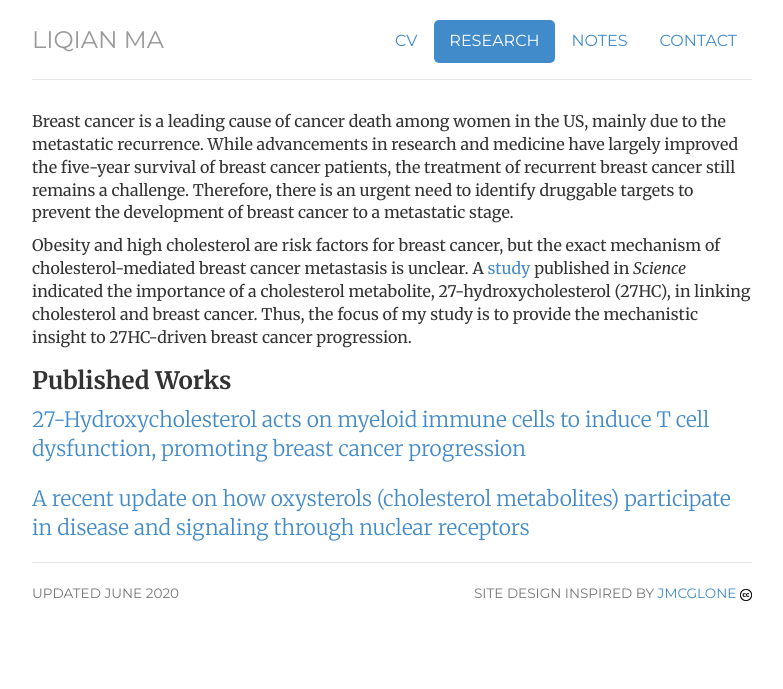
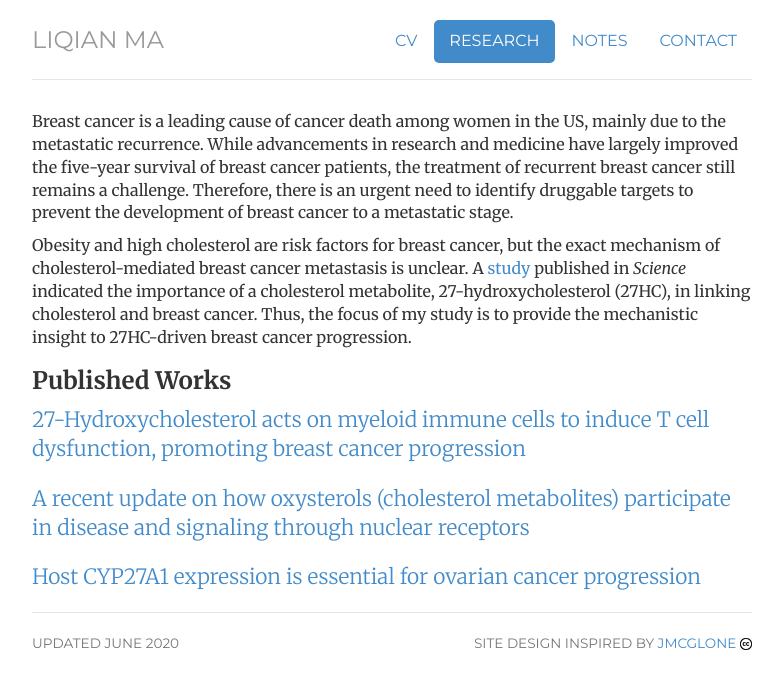
Before and after one commit to liqian-ma/liqian-ma.github.io, a Jekyll site: the page built from research/index.html, in a window 1280 px wide. Shown: the top 689 px of the page, without its empty margins (248-1031 px from the left). Built offline with Jekyll 4.4.1, drawn with Linux system fonts in a browser that asks for light colours.

Commit message:
Update index.html

```diff
--- a/research/index.html
+++ b/research/index.html
@@ -17,6 +17,8 @@ description: Research Work and Interest of Liqian Ma
   <p class="lead"> <a href="https://www.sciencedirect.com/science/article/abs/pii/S0304383520304353"> 27-Hydroxycholesterol acts on myeloid immune cells to induce T cell dysfunction, promoting breast cancer progression
  </a></p>
 
-  <p class="lead"> <a href="https://www.ncbi.nlm.nih.gov/pubmed/30660701">A recent update on how oxysterols (cholesterol metabolites) participate in disease and signaling through nuclear receptors </a></p>
+  <p class="lead"> <a href="https://www.ncbi.nlm.nih.gov/pubmed/30660701"> A recent update on how oxysterols (cholesterol metabolites) participate in disease and signaling through nuclear receptors </a></p>
+
+  <p class="lead"> <a href="https://pubmed.ncbi.nlm.nih.gov/31048561/"> Host CYP27A1 expression is essential for ovarian cancer progression </a></p>
 
 </div>
```
